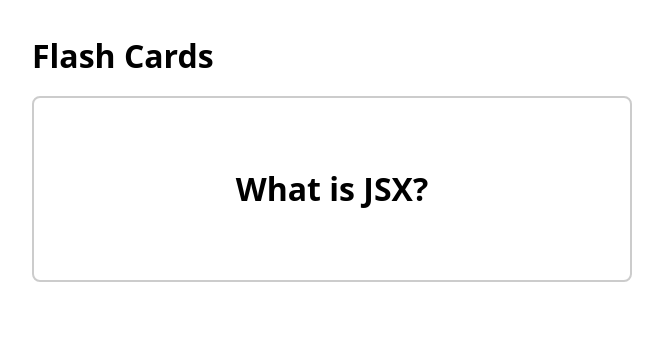
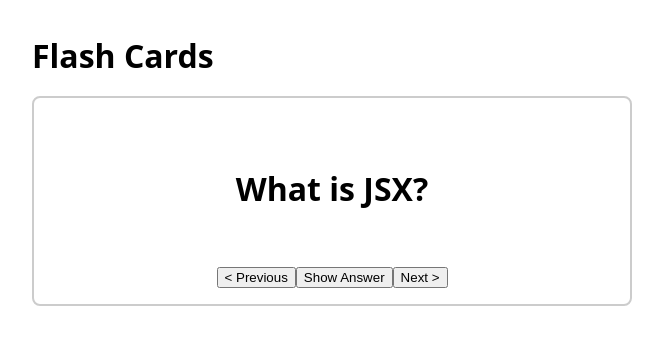
Before and after one commit to massivenobody/react-flashcards, a React (Vite) app: page / in a window 1280 px wide. Shown: the top 344 px of the page, without its empty margins (308-971 px from the left). Built offline with nearby package versions, Linux system fonts and the light colour scheme.

Commit message:
feat: add flashcard flip functionality
- Implement card flipping to show answer/question
- Add flip button with dynamic text
- Create navigation button layout
- Structure card content with conditional rendering

```diff
--- a/src/components/FlashCard.tsx
+++ b/src/components/FlashCard.tsx
@@ -5,10 +5,21 @@ function FlashCard({ card }: { card: Card }) {
 
     const [flipped, setFlipped] = useState(false);
 
+    const handleFlip = () => {
+        setFlipped(!flipped);
+    }
+
+    const cardContent = flipped ? (<p>{card.answer}</p>) : (<h2>{card.question}</h2>);
+
   return (
     <div className='card'>
       <div className='card-content'>
-        <h2>{card.question}</h2>
+        {cardContent}
+      </div>
+      <div className="card-controls">
+        <button className="card-controls-nav">&lt; Previous</button>
+        <button className="card-controls-flip" onClick={handleFlip}>{flipped ? 'Hide Answer' : 'Show Answer'}</button>
+        <button className="card-controls-nav">Next &gt;</button>
       </div>
     </div>
   )
```
